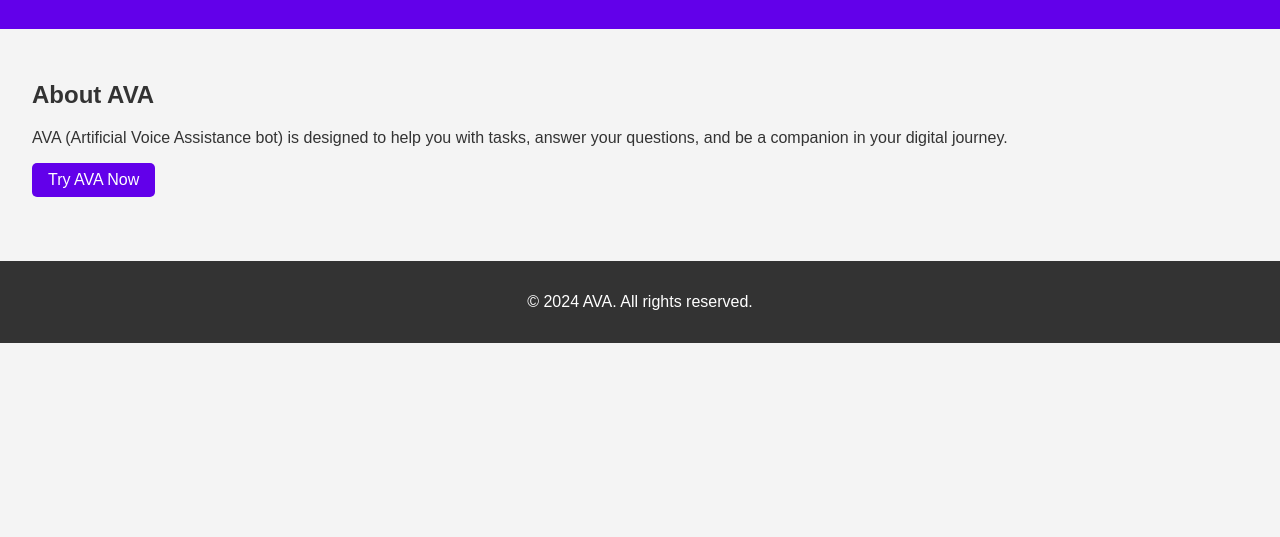
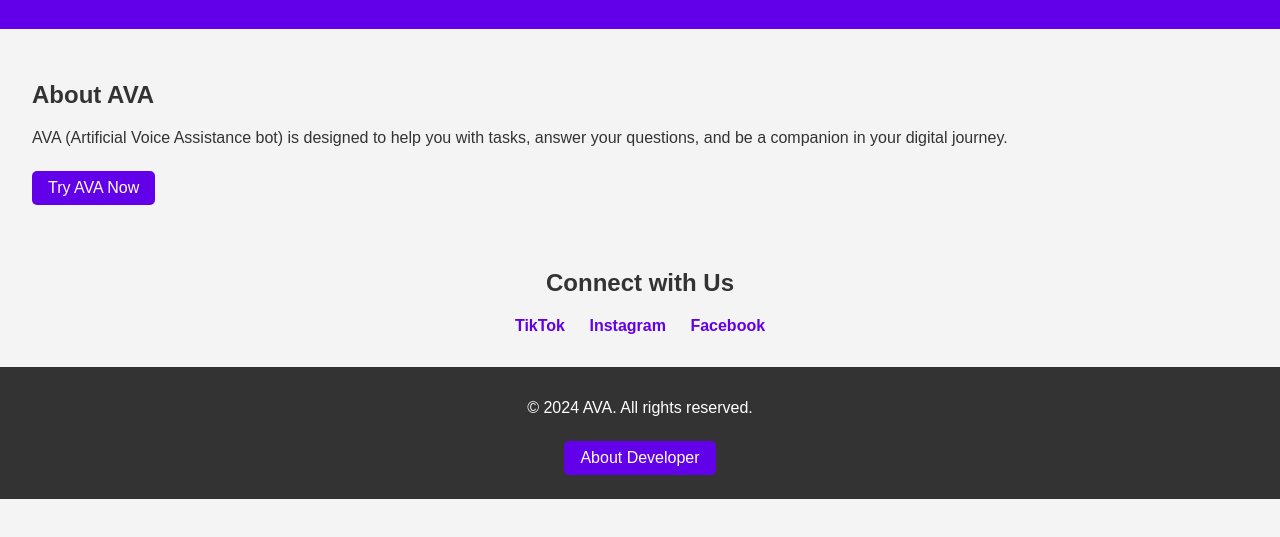
Before and after one commit to diamond-heartz/Ava-s-web, a plain HTML site: page index.html in a window 1280 px wide. Shown: the part 117-654 px from the top of the page. Drawn offline with Linux system fonts and the light colour scheme.

Commit message:
Main.html

```diff
--- a/index.html
+++ b/index.html
@@ -28,6 +28,7 @@
             color: white;
             text-decoration: none;
             border-radius: 5px;
+            margin: 0.5em 0;
         }
         footer {
             background: #333;
@@ -35,6 +36,38 @@
             text-align: center;
             padding: 1em 0;
             margin-top: 2em;
+        }
+        .footer-links {
+            margin-top: 1em;
+        }
+        .footer-link {
+            display: inline-block;
+            margin: 0.5em;
+            padding: 0.5em 1em;
+            background: #6200ea;
+            color: white;
+            text-decoration: none;
+            border-radius: 5px;
+        }
+  footer {
+            background: #333;
+            color: white;
+            text-align: center;
+            padding: 1em 0;
+            margin-top: 2em;
+        }
+        .social-links {
+            text-align: center;
+            margin-top: 1.5em;
+        }
+        .social-links a {
+            margin: 0 10px;
+            color: #6200ea;
+            text-decoration: none;
+            font-weight: bold;
+        }
+        .social-links a:hover {
+            text-decoration: underline;
         }
     </style>
 </head>
@@ -48,8 +81,18 @@
         <p>AVA (Artificial Voice Assistance bot) is designed to help you with tasks, answer your questions, and be a companion in your digital journey.</p>
         <a href="#" class="btn">Try AVA Now</a>
     </main>
+ <div class="social-links">
+        <h2>Connect with Us</h2>
+        <a href="https://www.tiktok.com/@diamond_heartz" target="_blank">TikTok</a>
+        <a href="https://www.instagram.com/diamond_heartz6" target="_blank">Instagram</a>
+        <a href="https://www.facebook.com/avatech" target="_blank">Facebook</a>
+    </div>
     <footer>
         <p>© 2024 AVA. All rights reserved.</p>
+        <div class="footer-links">
+
+            <a href="#" class="footer-link">About Developer</a>
+        </div>
     </footer>
 </body>
 </html>
```
